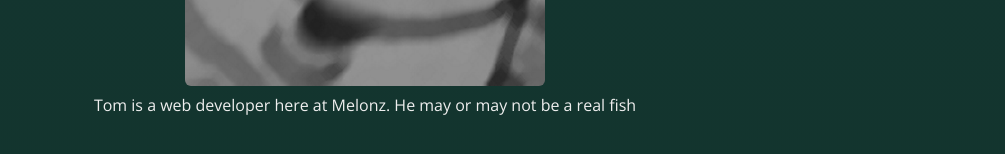
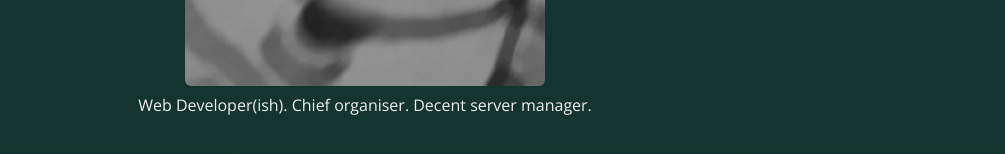
Before and after one commit to Melonz/melonz.github.io, a Jekyll site: the page built from _team/dnomaid.md, in a window 1280 px wide. Shown: the part 641-795 px from the top of the page, without its empty margins (275-1280 px from the left). Built offline with Jekyll 4.4.1, drawn with Linux system fonts in a browser that asks for light colours; nearby versions of some CDN libraries.

Commit message:
Change Team pages from HTML to MD

```diff
--- a/_team/dnomaid.html
+++ b/_team/dnomaid.md
@@ -8,4 +8,4 @@ twitter: https://twitter.com/mrdnomaid
 github: https://github.com/mrdnomaid
 ---
 
-Tom is a web developer here at Melonz. He may or may not be a real fish
+Web Developer(ish). Chief organiser. Decent server manager.
```
Also changed, not shown: _team/0-trm.md (renamed from _team/0-trm.html), _team/aerofusion.md (renamed from _team/aerofusion.html), _team/ipg.md (renamed from _team/ipg.html), _team/nodepoint.md (renamed from _team/nodepoint.html), _team/rin.md (renamed from _team/rin.html), _team/sudo9.md (renamed from _team/sudo9.html), _team/superviolabros.md (renamed from _team/superviolabros.html), _team/typb.md (renamed from _team/typb.html).
